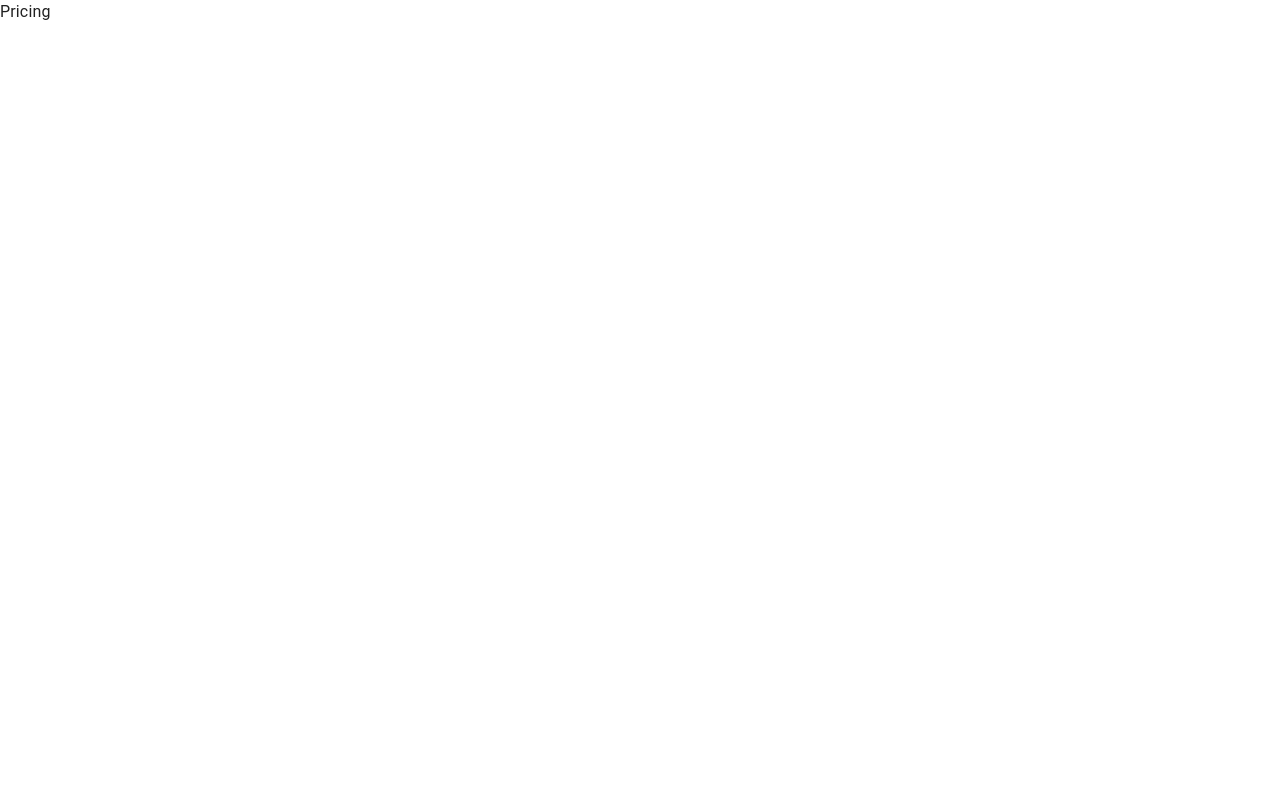
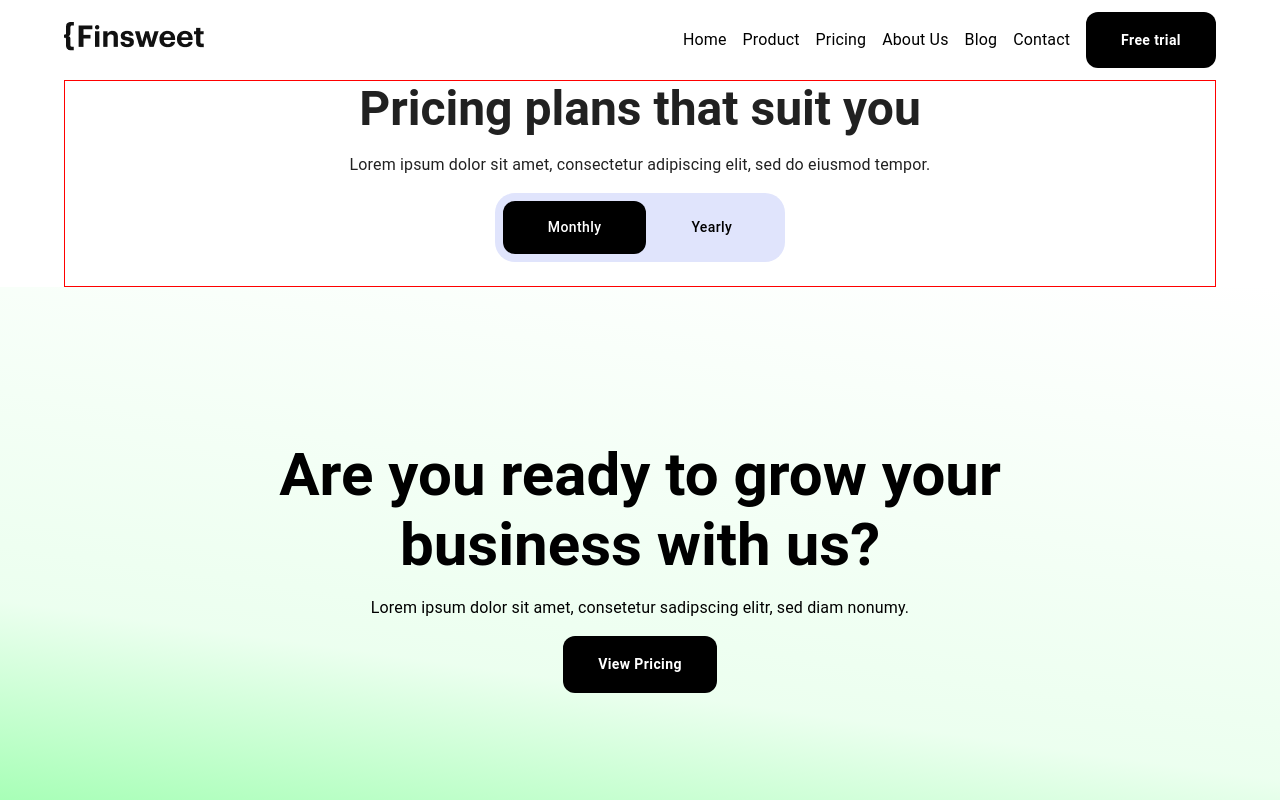
Before and after one commit to Gahramanoval301/SaaS-Community, a React (Vite) app: page /pricing in a window 1280 px wide. Shown: the top 800 px of the page. Built offline with nearby package versions, Linux system fonts and the light colour scheme.

Commit message:
add PricingPlans(1st) section to Product Page

```diff
--- a/src/pages/Pricing/index.jsx
+++ b/src/pages/Pricing/index.jsx
@@ -1,8 +1,12 @@
 import React from 'react'
-
+import PageContainer from '../../components/PageContainer'
+import PricingPlans from '../../components/PricingComps/PricingPlans'
 const Pricing = () => {
   return (
-    <div>Pricing</div>
+    <PageContainer>
+      <PricingPlans />
+    </PageContainer>
+
   )
 }
 
```
